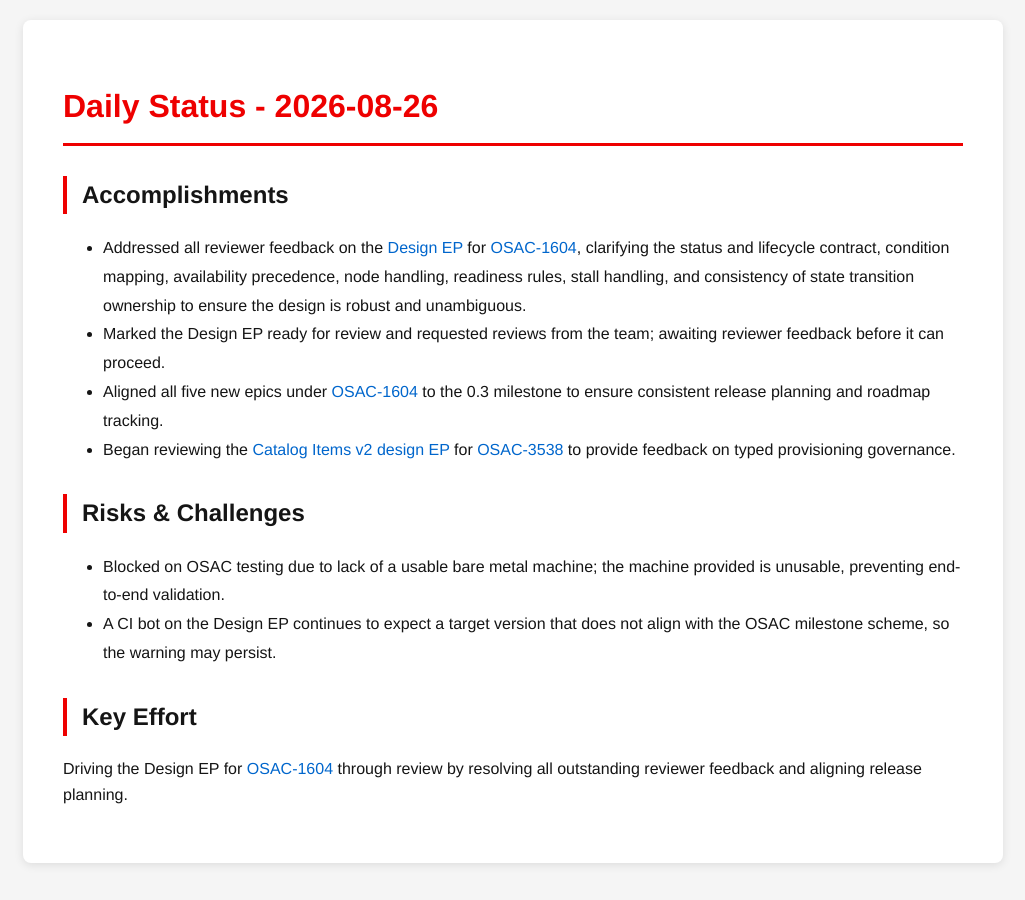
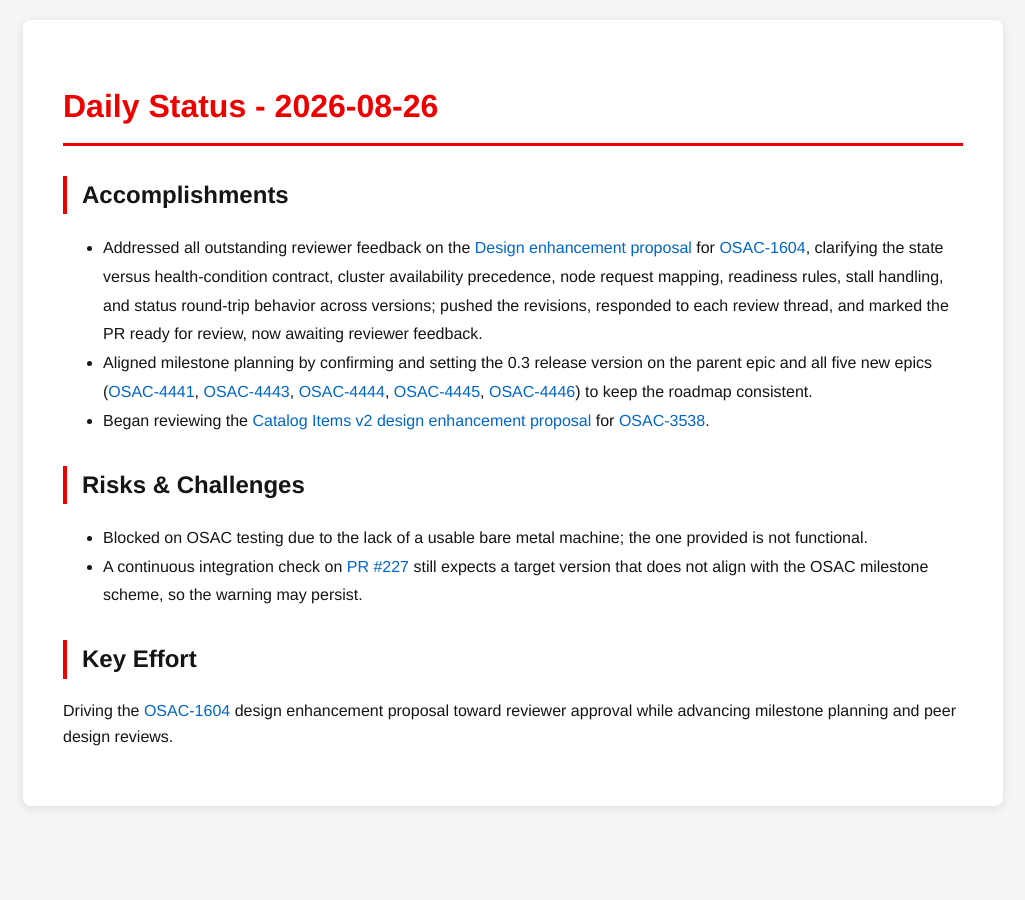
Before and after one commit to tzvatot/daily-status, a Jekyll site: the page built from 2026-08-26.md, in a window 1280 px wide. Shown: the whole page, without its empty margins (127-1152 px from the left). Built offline with Jekyll 4.4.1, drawn with Linux system fonts in a browser that asks for light colours.

Commit message:
Daily status update - 2026-08-26

```diff
--- a/2026-08-26.md
+++ b/2026-08-26.md
@@ -7,14 +7,13 @@ date: 2026-08-26
 # Daily Status - 2026-08-26
 
 ## Accomplishments
-- Addressed all reviewer feedback on the [Design EP](https://github.com/osac-project/enhancement-proposals/pull/227) for [OSAC-1604](https://redhat.atlassian.net/browse/OSAC-1604), clarifying the status and lifecycle contract, condition mapping, availability precedence, node handling, readiness rules, stall handling, and consistency of state transition ownership to ensure the design is robust and unambiguous.
-- Marked the Design EP ready for review and requested reviews from the team; awaiting reviewer feedback before it can proceed.
-- Aligned all five new epics under [OSAC-1604](https://redhat.atlassian.net/browse/OSAC-1604) to the 0.3 milestone to ensure consistent release planning and roadmap tracking.
-- Began reviewing the [Catalog Items v2 design EP](https://github.com/osac-project/enhancement-proposals/pull/228) for [OSAC-3538](https://redhat.atlassian.net/browse/OSAC-3538) to provide feedback on typed provisioning governance.
+- Addressed all outstanding reviewer feedback on the [Design enhancement proposal](https://github.com/osac-project/enhancement-proposals/pull/227) for [OSAC-1604](https://redhat.atlassian.net/browse/OSAC-1604), clarifying the state versus health-condition contract, cluster availability precedence, node request mapping, readiness rules, stall handling, and status round-trip behavior across versions; pushed the revisions, responded to each review thread, and marked the PR ready for review, now awaiting reviewer feedback.
+- Aligned milestone planning by confirming and setting the 0.3 release version on the parent epic and all five new epics ([OSAC-4441](https://redhat.atlassian.net/browse/OSAC-4441), [OSAC-4443](https://redhat.atlassian.net/browse/OSAC-4443), [OSAC-4444](https://redhat.atlassian.net/browse/OSAC-4444), [OSAC-4445](https://redhat.atlassian.net/browse/OSAC-4445), [OSAC-4446](https://redhat.atlassian.net/browse/OSAC-4446)) to keep the roadmap consistent.
+- Began reviewing the [Catalog Items v2 design enhancement proposal](https://github.com/osac-project/enhancement-proposals/pull/228) for [OSAC-3538](https://redhat.atlassian.net/browse/OSAC-3538).
 
 ## Risks & Challenges
-- Blocked on OSAC testing due to lack of a usable bare metal machine; the machine provided is unusable, preventing end-to-end validation.
-- A CI bot on the Design EP continues to expect a target version that does not align with the OSAC milestone scheme, so the warning may persist.
+- Blocked on OSAC testing due to the lack of a usable bare metal machine; the one provided is not functional.
+- A continuous integration check on [PR #227](https://github.com/osac-project/enhancement-proposals/pull/227) still expects a target version that does not align with the OSAC milestone scheme, so the warning may persist.
 
 ## Key Effort
-Driving the Design EP for [OSAC-1604](https://redhat.atlassian.net/browse/OSAC-1604) through review by resolving all outstanding reviewer feedback and aligning release planning.
+Driving the [OSAC-1604](https://redhat.atlassian.net/browse/OSAC-1604) design enhancement proposal toward reviewer approval while advancing milestone planning and peer design reviews.
```
